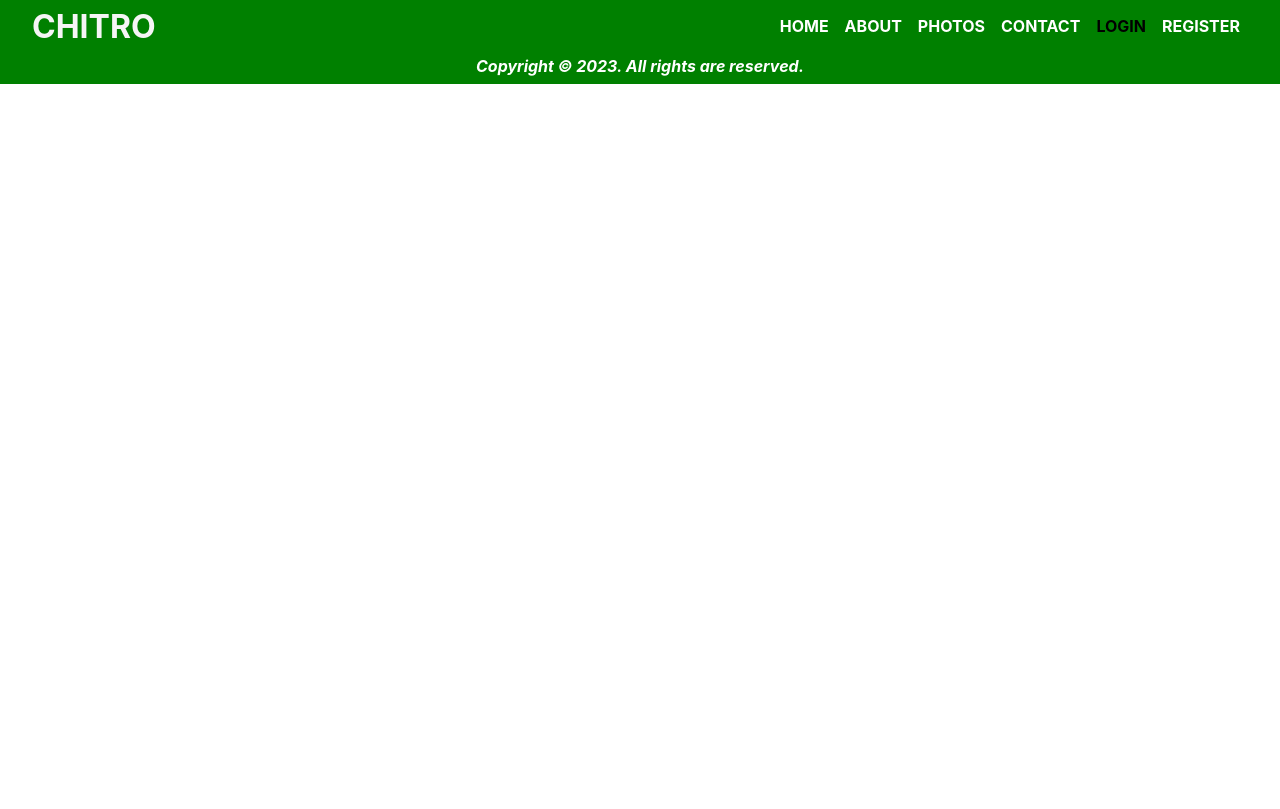
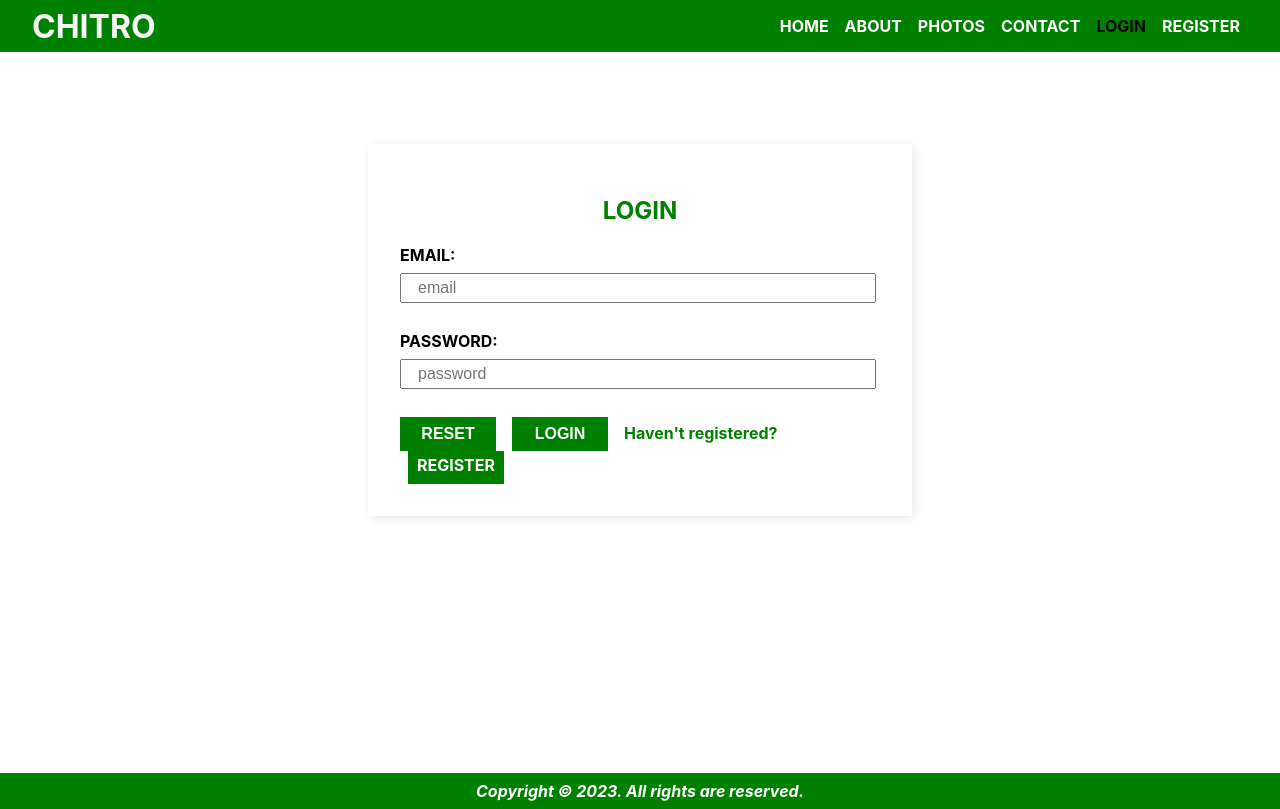
Before and after one commit to raihan-mahmud-talukder/chitro, a React (Create React App) app in the folder client/: page /login in a window 1280 px wide. Built offline with nearby package versions, Linux system fonts and the light colour scheme.

Commit message:
user login

```diff
--- a/client/src/components/Header.jsx
+++ b/client/src/components/Header.jsx
@@ -2,7 +2,7 @@
 import { Home } from "../screens/Home"
 import { About } from "../screens/About"
 import { Photos } from "../screens/Photos"
-// import { Login } from "../screens/Login"
+import { Login } from "../screens/Login"
 import { Register } from "../screens/Register"
 import { Contact } from "../screens/Contact"
 import { Admin } from "../screens/Admin"
@@ -44,7 +44,7 @@
                 <Route path="/about" element={<About />} />
                 <Route path="/photos" element={<Photos />} />
                 <Route path="/contact" element={<Contact />} />
-                {/* <Route path="/login" element={<Login />} /> */}
+                <Route path="/login" element={<Login />} />
                 <Route path="/register" element={<Register />} />
                 <Route path="/dashboard" element={<Dashboard />} />
                 <Route path="/admin" element={<Admin />} />
--- /dev/null
+++ b/client/src/screens/Login.jsx
@@ -0,0 +1,55 @@
+import axios from 'axios'
+import { useState } from 'react'
+import { useNavigate } from 'react-router-dom'
+
+export const Login = () => {
+    const [email, setEmail] = useState('')
+    const [password, setPassword] = useState('')
+    const navigate = useNavigate()
+    document.title = 'LOGIN'
+
+    const modal = () => {
+        const w = window.open('', '', 'width=100,height=100')
+        w.document.write('Successfully Logged in!')
+        w.focus()
+        setTimeout(() => { w.close(); }, 3000)
+    }
+
+    const login = async event => {
+        event.preventDefault()
+        const user = { email, password }
+        try {
+            const result = (await axios.post('/api/users/login', user)).data
+            localStorage.setItem('currentUser', JSON.stringify(result))
+            modal()
+            navigate('/photos')
+        } catch (error) { console.log(error) }
+    }
+
+    return (
+        <form onSubmit={login} className='login'>
+            <h2>LOGIN</h2>
+            <label htmlFor='email'>Email:</label>
+            <input
+                type="email"
+                placeholder="email"
+                required={true}
+                id='email'
+                value={email}
+                onChange={event => setEmail(event.target.value)}
+            /><br />
+            <label htmlFor="password">Password: </label>
+            <input
+                type="password"
+                placeholder="password"
+                required={true}
+                id="password"
+                value={password}
+                onChange={event => setPassword(event.target.value)}
+            /><br />
+            <button type="reset" value='reset'>RESET</button>
+            <button type="submit" value='submit'>LOGIN</button>
+            <span>Haven't registered? <a href='/register'>REGISTER</a></span>
+        </form>
+    )
+}
```
